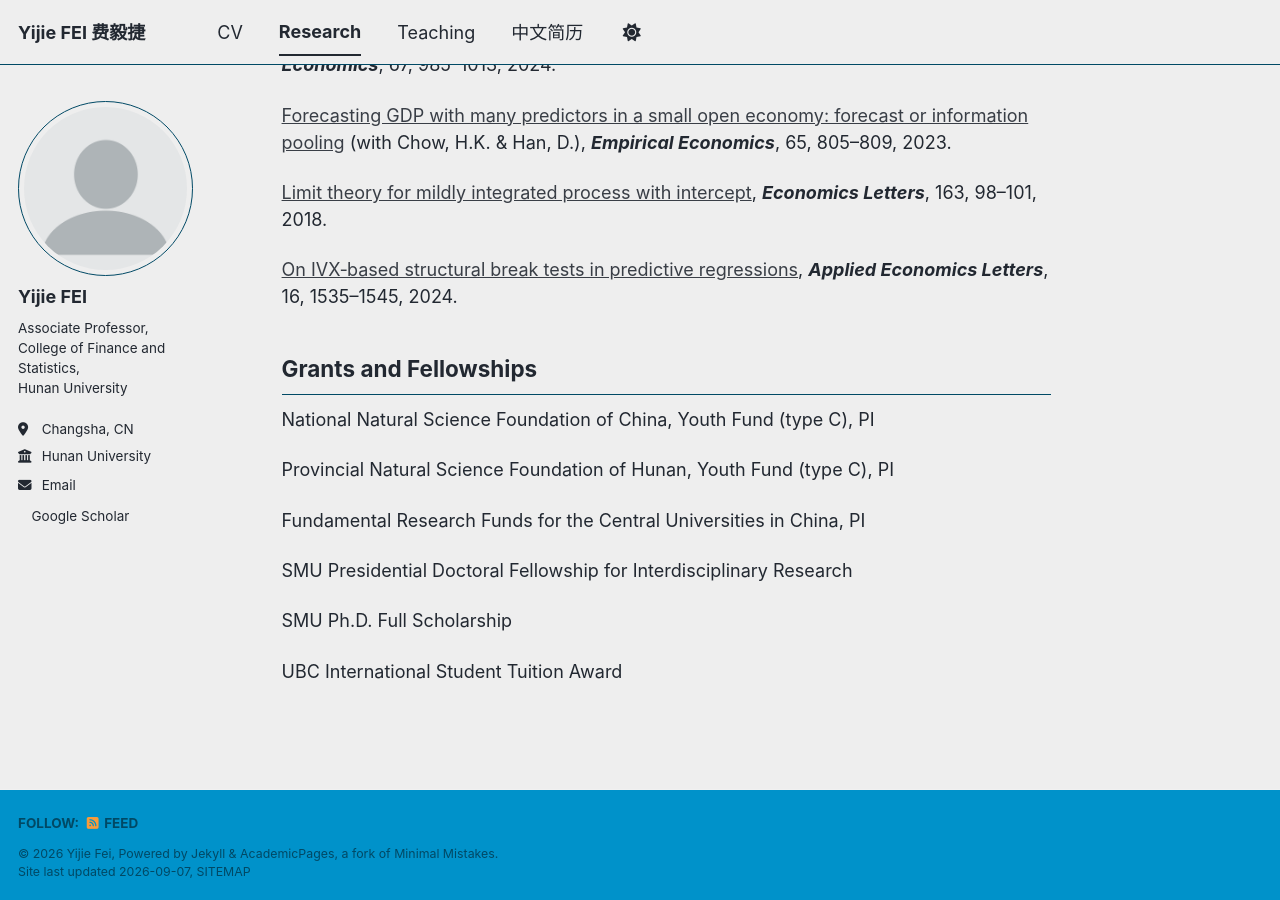
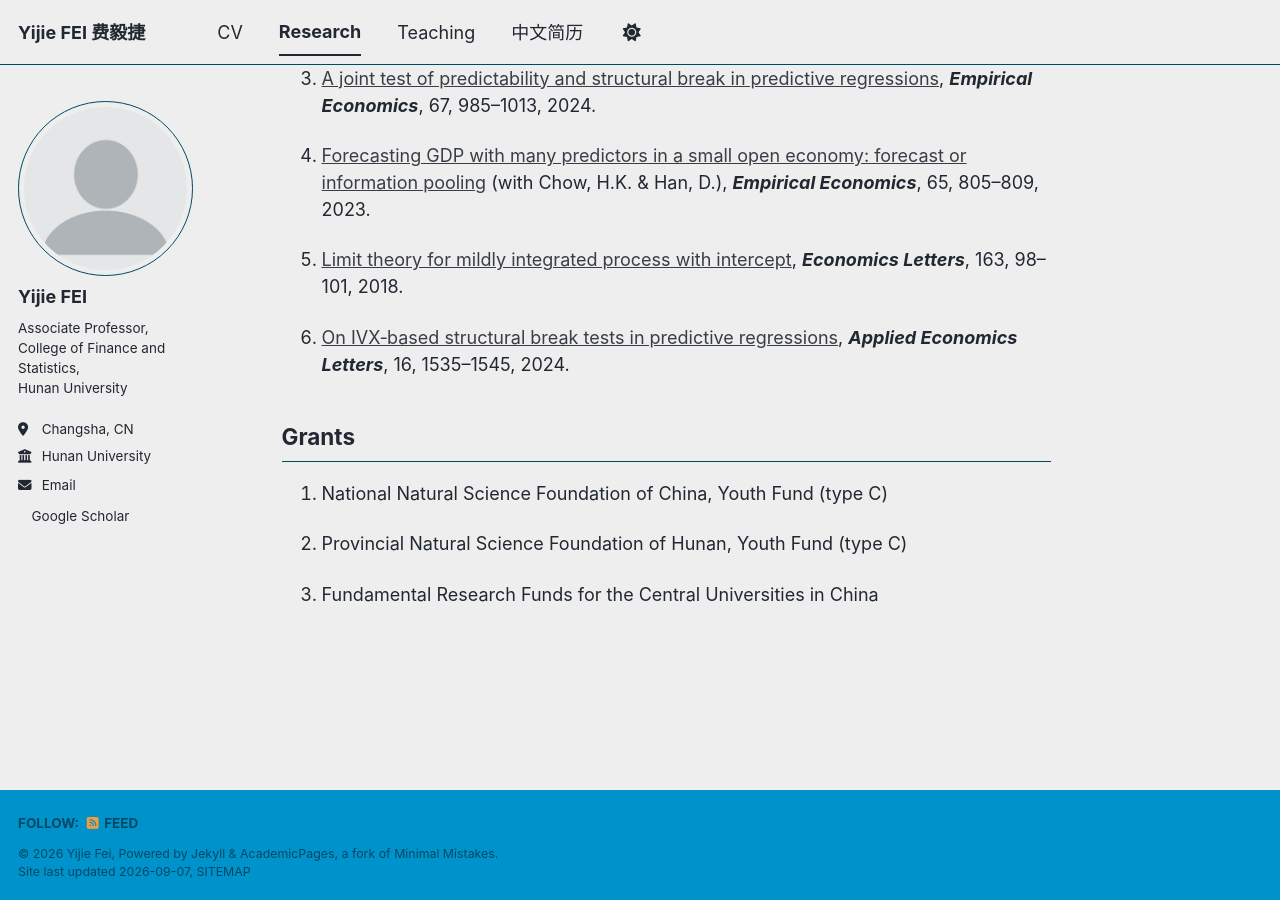
Before and after one commit to yijiefei/yijiefei.github.io, a Jekyll site: the page built from _pages/research.md, in a window 1280 px wide and 900 px high, scrolled down 697 px. Built offline with Jekyll 4.4.1, drawn with Linux system fonts in a browser that asks for light colours; a style sheet for code colours, icons or effects is not loaded.

Commit message:
Update research.md

```diff
--- a/_pages/research.md
+++ b/_pages/research.md
@@ -7,37 +7,31 @@ classes: wide
 ---
 
 ## Working Papers
-[Clustering for block correlation models](https://fba.um.edu.mo/wp-content/uploads/2026/06/main04.pdf) (with Chen, H., Wang, Y. & Yu, J.), R&R at ***Journal of Econometrics***.
+1. [Clustering for block correlation models](https://fba.um.edu.mo/wp-content/uploads/2026/06/main04.pdf) (with Chen, H., Wang, Y. & Yu, J.), R&R at ***Journal of Econometrics***.
 
-[Time series regression with mildly integrated errors](https://fba.um.edu.mo/wp-content/uploads/2026/03/MSVFisher_block03.pdf) (with Lui, Y.L. & Yu, J.), R&R at ***Journal of Econometrics***.
+2. [Time series regression with mildly integrated errors](https://fba.um.edu.mo/wp-content/uploads/2026/03/MSVFisher_block03.pdf) (with Lui, Y.L. & Yu, J.), R&R at ***Journal of Econometrics***.
 
-[Multivariate stochastic volatility model with block correlations](https://fba.um.edu.mo/wp-content/uploads/2024/05/Main_onefile10.pdf) (with Chen, H. & Yu, J.), R&R at ***Journal of Business & Economic Statistics***.
+3. [Multivariate stochastic volatility model with block correlations](https://fba.um.edu.mo/wp-content/uploads/2024/05/Main_onefile10.pdf) (with Chen, H. & Yu, J.), R&R at ***Journal of Business & Economic Statistics***.
 
-Counterfactual Analysis and Inference in Continuous‑Time Models (with Lui, Y.L. & Yu, J.).
+4. Counterfactual Analysis and Inference in Continuous‑Time Models (with Lui, Y.L. & Yu, J.).
 
 ## Publications
-[Multivariate stochastic volatility models based on generalized Fisher transformation](https://www.sciencedirect.com/science/article/pii/S0304407625000958) (with Chen, H. & Yu, J.), ***Journal of Econometrics***, 251, 106041, 2025.
+5. [Multivariate stochastic volatility models based on generalized Fisher transformation](https://www.sciencedirect.com/science/article/pii/S0304407625000958) (with Chen, H. & Yu, J.), ***Journal of Econometrics***, 251, 106041, 2025.
 
-[Spurious significance under shifted mean](https://link.springer.com/article/10.1007/s00181-026-02899-1), ***Empirical Economics***, 70(42), 2026.
+6. [Spurious significance under shifted mean](https://link.springer.com/article/10.1007/s00181-026-02899-1), ***Empirical Economics***, 70(42), 2026.
 
-[A joint test of predictability and structural break in predictive regressions](https://link.springer.com/article/10.1007/s00181-024-02572-5), ***Empirical Economics***, 67, 985–1013, 2024.
+7. [A joint test of predictability and structural break in predictive regressions](https://link.springer.com/article/10.1007/s00181-024-02572-5), ***Empirical Economics***, 67, 985–1013, 2024.
 
-[Forecasting GDP with many predictors in a small open economy: forecast or information pooling](https://link.springer.com/article/10.1007/s00181-022-02356-9) (with Chow, H.K. & Han, D.), ***Empirical Economics***, 65, 805–809, 2023.
+8. [Forecasting GDP with many predictors in a small open economy: forecast or information pooling](https://link.springer.com/article/10.1007/s00181-022-02356-9) (with Chow, H.K. & Han, D.), ***Empirical Economics***, 65, 805–809, 2023.
 
-[Limit theory for mildly integrated process with intercept](https://www.sciencedirect.com/science/article/pii/S0165176517304974), ***Economics Letters***, 163, 98–101, 2018.
+9. [Limit theory for mildly integrated process with intercept](https://www.sciencedirect.com/science/article/pii/S0165176517304974), ***Economics Letters***, 163, 98–101, 2018.
 
-[On IVX‑based structural break tests in predictive regressions](https://www.tandfonline.com/doi/abs/10.1080/13504851.2023.2203445), ***Applied Economics Letters***, 16, 1535–1545, 2024.
+10. [On IVX‑based structural break tests in predictive regressions](https://www.tandfonline.com/doi/abs/10.1080/13504851.2023.2203445), ***Applied Economics Letters***, 16, 1535–1545, 2024.
 
-## Grants and Fellowships
+## Grants
 
-National Natural Science Foundation of China, Youth Fund (type C), PI
+1. National Natural Science Foundation of China, Youth Fund (type C)
 
-Provincial Natural Science Foundation of Hunan, Youth Fund (type C), PI
+2. Provincial Natural Science Foundation of Hunan, Youth Fund (type C)
 
-Fundamental Research Funds for the Central Universities in China, PI
-
-SMU Presidential Doctoral Fellowship for Interdisciplinary Research
-
-SMU Ph.D. Full Scholarship
-
-UBC International Student Tuition Award
+3. Fundamental Research Funds for the Central Universities in China
```
